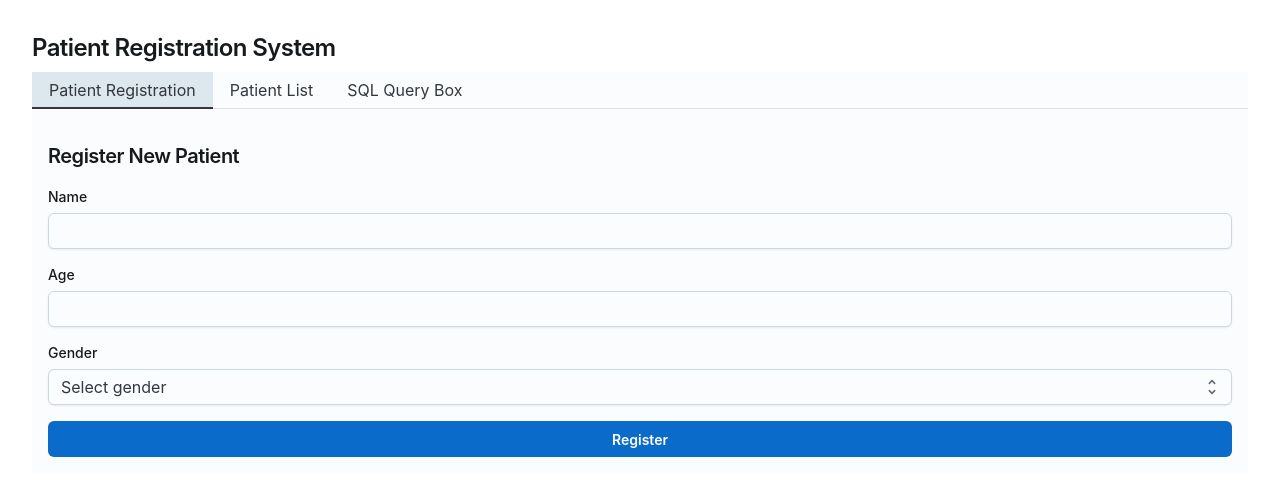
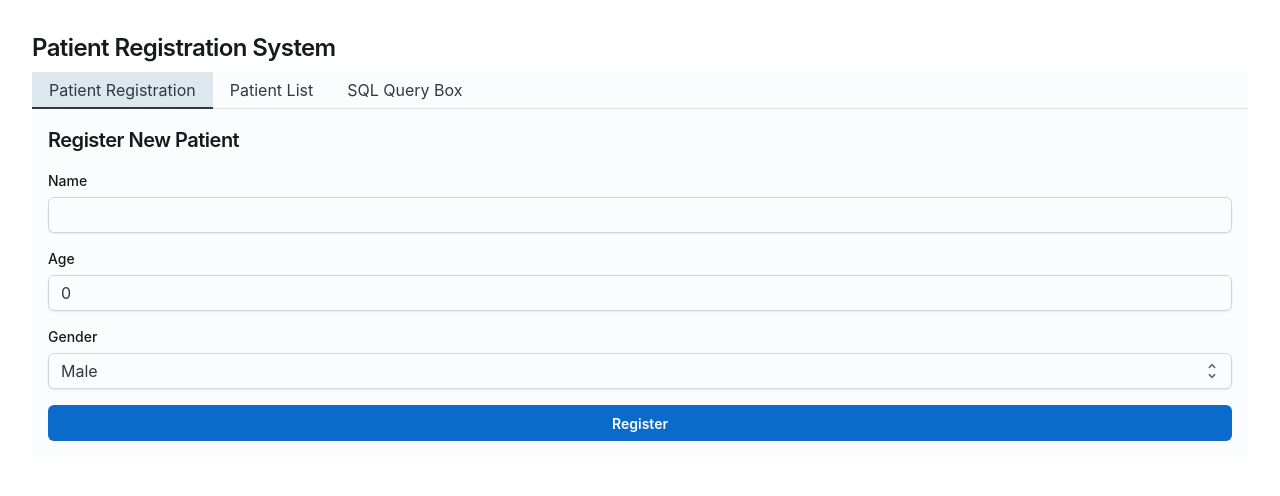
Before and after one commit to shreyas-bk24/patient-registration-app, a React (Vite) app: page / in a window 1280 px wide. Shown: the top 496 px of the page. Built offline with nearby package versions, Linux system fonts and the light colour scheme; what @electric-sql/pglite would draw is missing.

Commit message:
Fix: Resolved syntax errors in INSERT and SELECT queries for patient records using pglite

```diff
--- a/src/components/PatientForm.tsx
+++ b/src/components/PatientForm.tsx
@@ -1,21 +1,21 @@
 import React, { useState } from "react";
 import {
-    Box,
-    FormControl,
-    FormLabel,
-    Input,
-    Select,
-    Option,
-    Button,
-    Typography,
-    Stack,
+  Box, FormControl, FormLabel, Input, Select, Option, Button, Typography, Stack,
 } from "@mui/joy";
+import dbPromise from "../db/pglite";
 
-const PatientForm = () => {
-    const [formData, setFormData] = useState({
-        name: "",
-        age: "",
-        gender: "",
+interface Patient {
+  id?: number;
+  name: string;
+  age: number;
+  gender: 'Male' | 'Female' | 'Other';
+}
+
+const PatientForm = ({ onPatientRegistered }: { onPatientRegistered?: () => void }) => {
+  const [formData, setFormData] = useState<Patient>({
+    name : '',
+    age : 0,
+    gender : 'Male'
   });
 
   const handleChange = (e: React.ChangeEvent<HTMLInputElement>) => {
@@ -26,62 +26,53 @@ const PatientForm = () => {
   };
 
   const handleGenderChange = (_: any, value: string | null) => {
+    if (value === 'Male' || value === 'Female' || value === 'Other') {
       setFormData((prev) => ({
         ...prev,
-            gender: value ?? "",
+        gender: value,
       }));
+    }
   };
 
-    const handleSubmit = (e: React.FormEvent) => {
+  const handleSubmit = async (e: React.FormEvent) => {
     e.preventDefault();
-        console.log("Patient Registered:", formData);
-        setFormData({ name: "", age: "", gender: "" });
+    const db = await dbPromise;
+    try {
+      await db.query(
+        'INSERT INTO patients (name, age, gender) VALUES ($1, $2, $3)',
+        [formData.name, formData.age, formData.gender]
+      );
+    } catch (error) {
+      console.error(error)
+    }
+    setFormData({ name: "", age: 0, gender: 'Male' });
+    onPatientRegistered?.(); // Notify parent to refresh list
   };
 
   return (
-        <Box component="form" onSubmit={handleSubmit} sx={{ mt: 2 }}>
+    <Box>
+      <Typography level="h4" mb={2}>Register New Patient</Typography>
+      <form onSubmit={handleSubmit}>
         <Stack spacing={2}>
-                <Typography level="h4">Register New Patient</Typography>
-
           <FormControl>
             <FormLabel>Name</FormLabel>
-                    <Input
-                        name="name"
-                        value={formData.name}
-                        onChange={handleChange}
-                        required
-                    />
+            <Input name="name" value={formData.name} onChange={handleChange} required />
           </FormControl>
-
           <FormControl>
             <FormLabel>Age</FormLabel>
-                    <Input
-                        name="age"
-                        type="number"
-                        value={formData.age}
-                        onChange={handleChange}
-                        required
-                    />
+            <Input name="age" value={formData.age} onChange={handleChange} type="number" required />
           </FormControl>
-
           <FormControl>
             <FormLabel>Gender</FormLabel>
-                    <Select
-                        placeholder="Select gender"
-                        value={formData.gender}
-                        onChange={handleGenderChange}
-                        required
-                    >
+            <Select value={formData.gender} onChange={handleGenderChange} required>
               <Option value="Male">Male</Option>
               <Option value="Female">Female</Option>
               <Option value="Other">Other</Option>
             </Select>
           </FormControl>
-
-                <Button type="submit" color="primary">
-                    Register
-                </Button>
+          <Button type="submit">Register</Button>
         </Stack>
+      </form>
     </Box>
   );
 };
--- a/src/components/PatientList.tsx
+++ b/src/components/PatientList.tsx
@@ -1,44 +1,31 @@
-import { useEffect, useState } from "react";
-import { Table } from "@mui/joy";
-import db from '../db/pglite';
+import React, { useEffect, useState } from "react";
+import { Typography, Table } from "@mui/joy";
+import dbPromise from "../db/pglite";
 
-interface Patient {
-  id: number;
-  name: string;
-  age: number;
-  gender: string;
-  address: string;
-}
 
 const PatientList = () => {
-  const [patients, setPatients] = useState<Patient[]>([]);
+  const [patients, setPatients] = useState<any[]>([]);
 
   const fetchPatients = async () => {
-    const result = await db.exec("SELECT * FROM patients ORDER BY id DESC");
-    const rows = result[0]?.rows || [];
-    setPatients(rows as Patient[]);
+    const db = await dbPromise;
+    const result = await db.exec(`SELECT * FROM patients`);
+    setPatients(result[0]?.rows || []);
   };
 
   useEffect(() => {
     fetchPatients();
+    // Listen for storage events for cross-tab sync
+    window.addEventListener("storage", fetchPatients);
+    return () => window.removeEventListener("storage", fetchPatients);
   }, []);
 
   return (
-    <Table
-      aria-label="List of registered patients"
-      variant="soft"
-      borderAxis="xBetween"
-      stripe="odd"
-      hoverRow
-      stickyHeader
-    >
+    <div>
+      <Typography level="h4" mb={2}>Patient Records</Typography>
+      <Table>
         <thead>
           <tr>
-          <th>ID</th>
-          <th>Name</th>
-          <th>Age</th>
-          <th>Gender</th>
-          <th>Address</th>
+            <th>ID</th><th>Name</th><th>Age</th><th>Gender</th>
           </tr>
         </thead>
         <tbody>
@@ -48,12 +35,12 @@ const PatientList = () => {
               <td>{p.name}</td>
               <td>{p.age}</td>
               <td>{p.gender}</td>
-            <td>{p.address}</td>
             </tr>
           ))}
         </tbody>
       </Table>
+    </div>
   );
-}
+};
 
 export default PatientList;
```
Also changed, not shown: 1 other file (tests, documents, lock files or other folders). Lines whose indentation alone changed are shown as unchanged.
